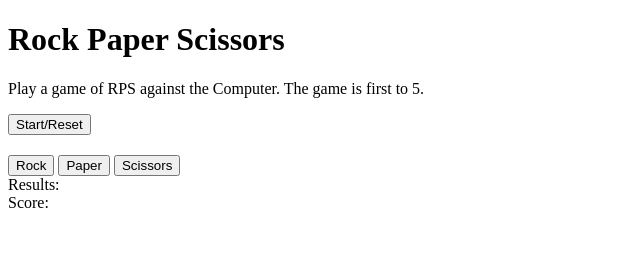
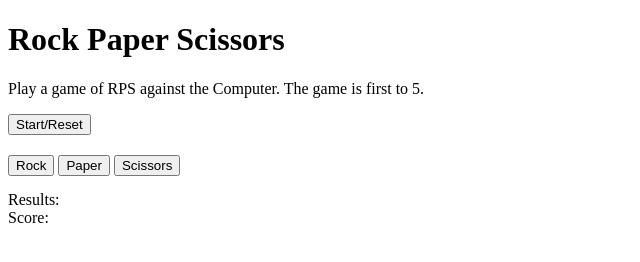
Before and after one commit to onyto/odin-rock-paper-scissors, a plain HTML site: page index.html in a window 1280 px wide. Both pictures are taken after a click on the button "Start/Reset". Shown: the whole page, without its empty margins (0-640 px from the left). Drawn offline with Linux system fonts and the light colour scheme.

Commit message:
Update style

```diff
--- a/index.html
+++ b/index.html
@@ -18,7 +18,7 @@
     <button class="btn">Rock</button>
     <button class="btn">Paper</button>
     <button class="btn">Scissors</button>
-    <div id="results">Results:</div>
+    <div id="results" style="margin-top: 15px;">Results:</div>
     <div id="current-score">Score:</div>
     <h2 id="final-score"></h2>
 </body>
```
